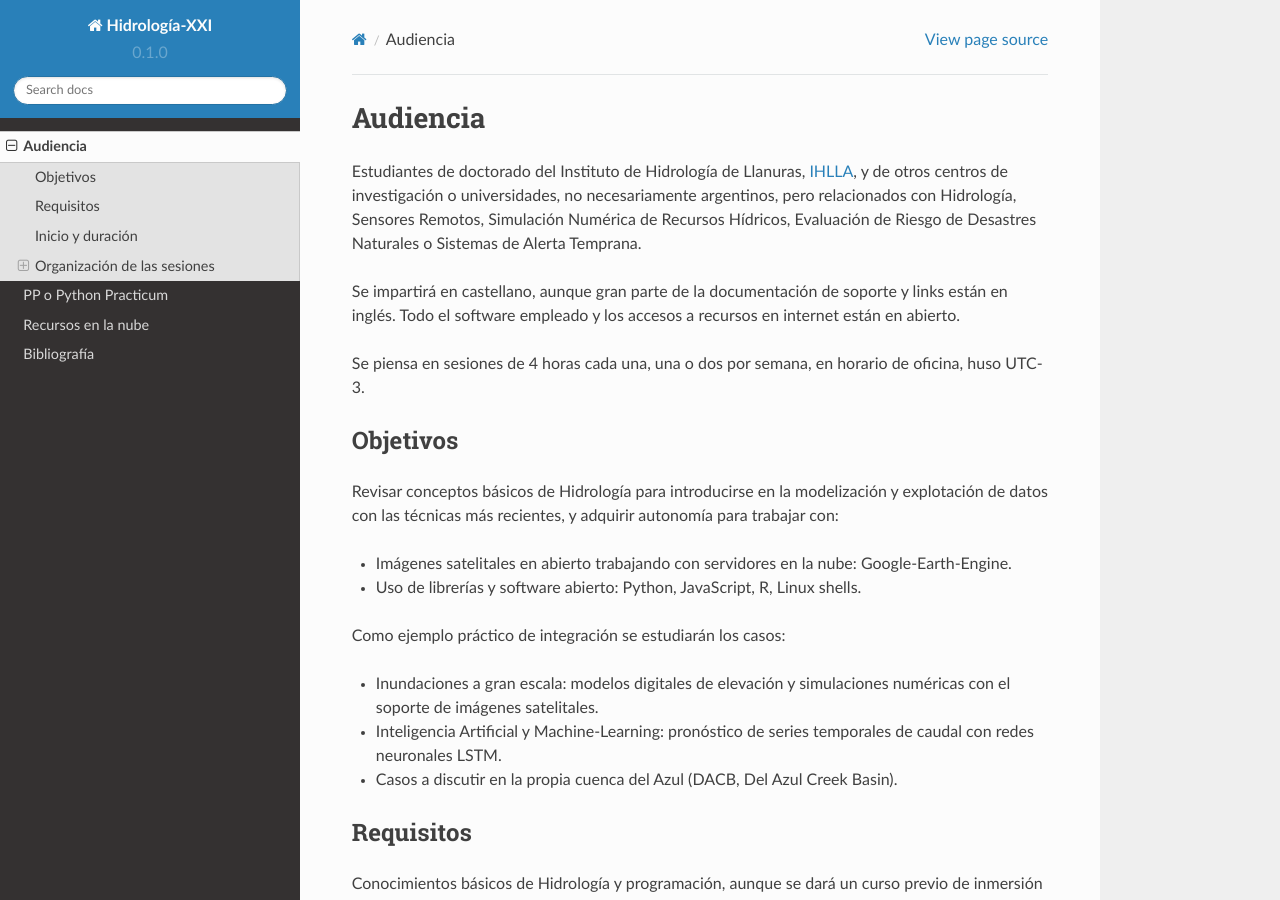
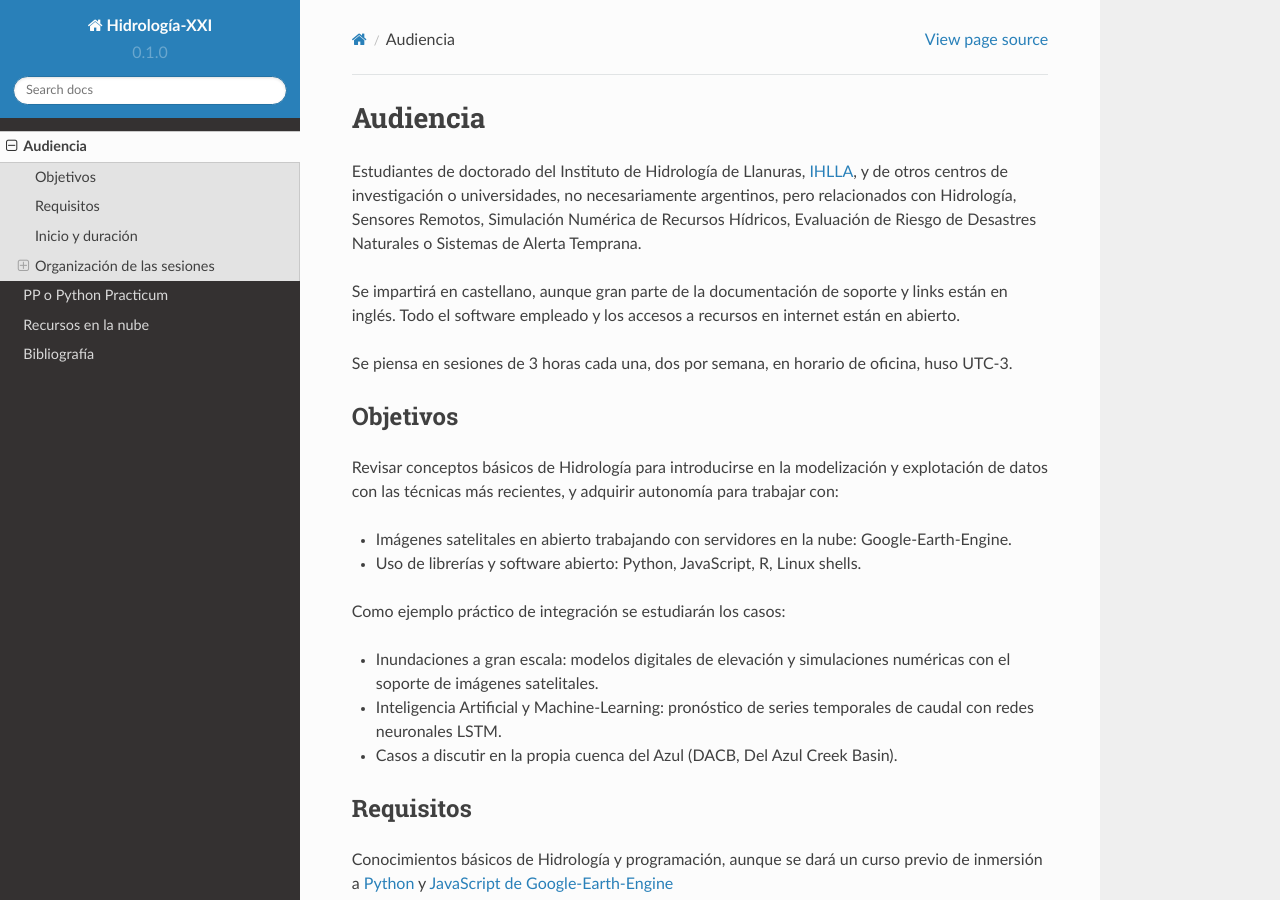
Before and after one commit to ivillamadrid/HidrologiaXXI, a Sphinx documentation site: the page built from docs/source/audiencia.rst, in a window 1280 px wide and 900 px high. Built offline with Sphinx 7.4.7 and the Read the Docs theme 2.0.0, drawn with Linux system fonts in a browser that asks for light colours.

Commit message:
Update audiencia.rst

```diff
--- a/docs/source/audiencia.rst
+++ b/docs/source/audiencia.rst
@@ -8,7 +8,7 @@
 Se impartirá en castellano, aunque gran parte de la documentación de soporte y links están en inglés. Todo el software empleado y los
 accesos a recursos en internet están en abierto.
 
-Se piensa en sesiones de 4 horas cada una, una o dos por semana, en horario de oficina,  huso UTC-3.
+Se piensa en sesiones de 3 horas cada una,  dos por semana, en horario de oficina,  huso UTC-3.
 
 Objetivos
 ---------
```
